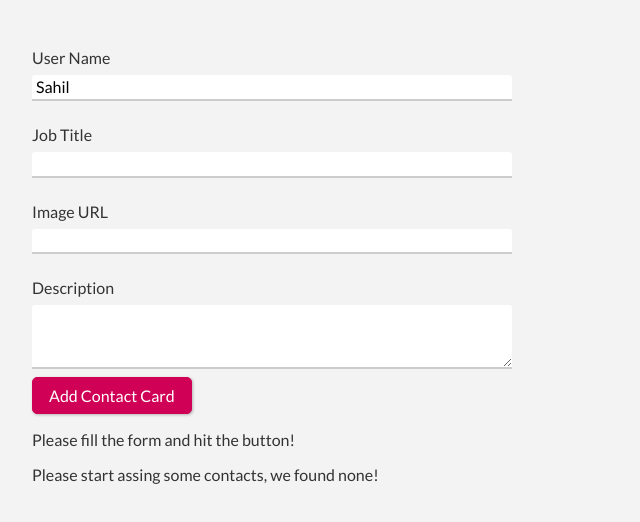
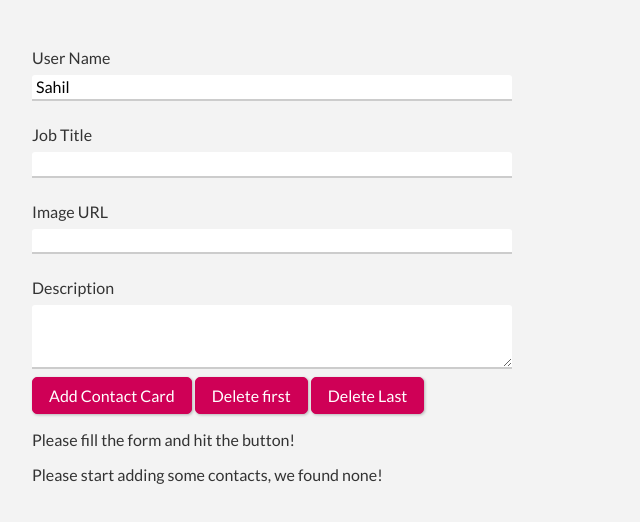
Before and after one commit to sahilmob/svelte-basic-syntax, a Svelte app: page / in a window 1280 px wide. Shown: the top 522 px of the page, without its empty margins (0-640 px from the left). Built offline with nearby package versions, Linux system fonts and the light colour scheme.

Commit message:
add buttons to remove items

```diff
--- a/src/App.svelte
+++ b/src/App.svelte
@@ -18,8 +18,18 @@
       formState = "invalid";
       return;
     }
-    createdContacts = [...createdContacts, { name, title, description, image }];
+    createdContacts = [
+      ...createdContacts,
+      { id: Math.random(), name, title, description, image }
+    ];
     formState = "done";
+  }
+
+  function deleteFirst() {
+    createdContacts = createdContacts.slice(1);
+  }
+  function deleteLast() {
+    createdContacts = createdContacts.slice(0, -1);
   }
 </script>
 
@@ -50,6 +60,8 @@
 </div>
 
 <button on:click={addContact}>Add Contact Card</button>
+<button on:click={deleteFirst}>Delete first</button>
+<button on:click={deleteLast}>Delete Last</button>
 
 {#if formState === 'invalid'}
   <p>Invlaid input.</p>
@@ -57,7 +69,7 @@
   <p>Please fill the form and hit the button!</p>
 {/if}
 
-{#each createdContacts as contact, i}
+{#each createdContacts as contact, i (contact.id)}
   <h2># {i + 1}</h2>
   <ContactCard
     userName={contact.name}
@@ -65,5 +77,5 @@
     description={contact.description}
     userImage={contact.image} />
 {:else}
-  <p>Please start assing some contacts, we found none!</p>
+  <p>Please start adding some contacts, we found none!</p>
 {/each}
```
